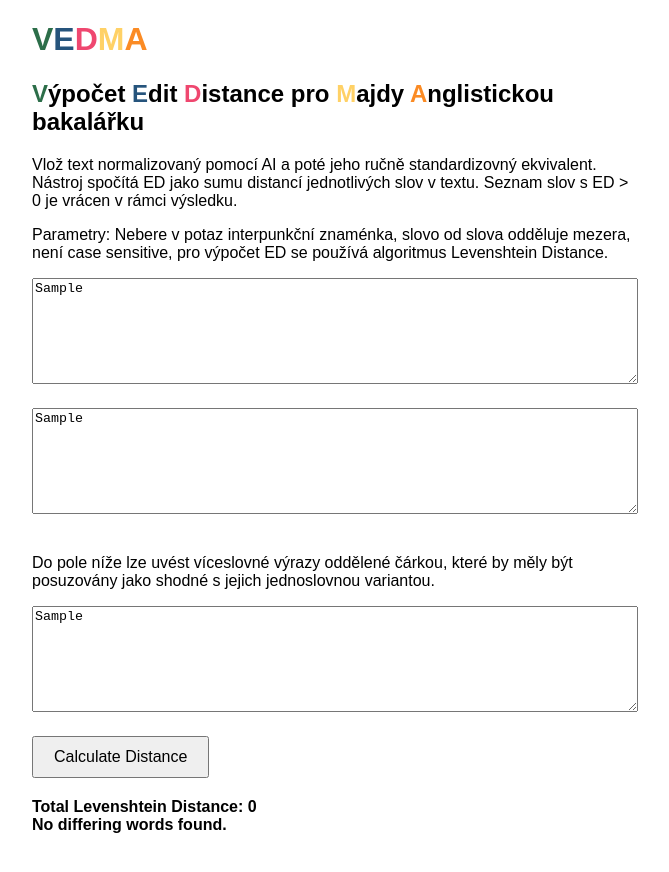
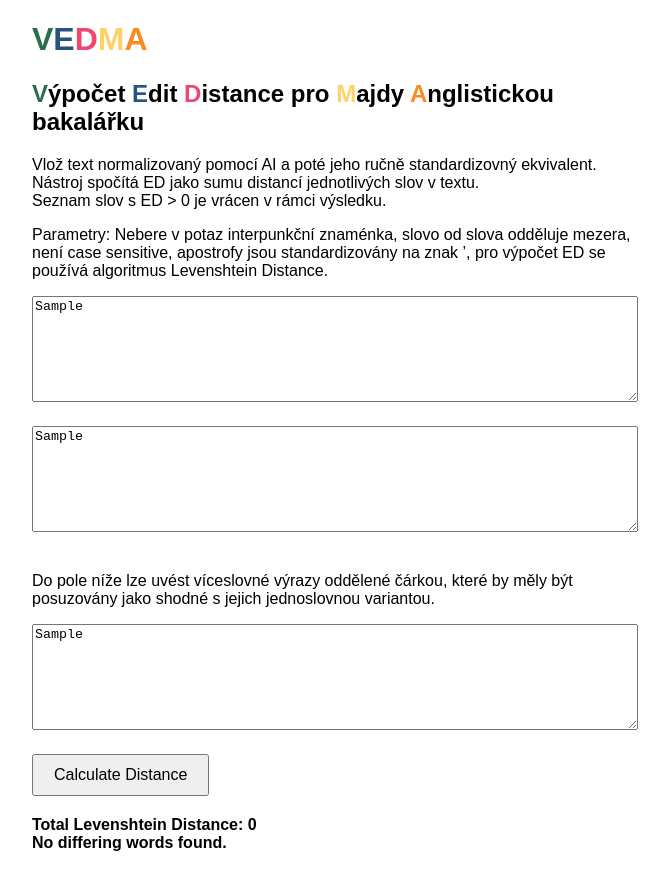
Before and after one commit to lukazko/vedma, a plain HTML site: page index.html in a window 1280 px wide. Both pictures are taken after typing "Sample", "Sample", "Sample" into the empty fields and a click on the button "Calculate Distance". Shown: the whole page, without its empty margins (308-977 px from the left). Drawn offline with nearby package versions, Linux system fonts and the light colour scheme.

Commit message:
standardized apostrophes

```diff
--- a/index.html
+++ b/index.html
@@ -10,8 +10,8 @@
     <div class="container">
         <h1><span class="green">V</span><span class="blue">E</span><span class="red">D</span><span class="yellow">M</span><span class="orange">A</span></h1>
         <h2><span class="green">V</span>ýpočet <span class="blue">E</span>dit <span class="red">D</span>istance pro <span class="yellow">M</span>ajdy <span class="orange">A</span>nglistickou bakalářku</h2>
-        <p>Vlož text normalizovaný pomocí AI a poté jeho ručně standardizovný ekvivalent. Nástroj spočítá ED jako sumu distancí jednotlivých slov v textu. Seznam slov s ED > 0 je vrácen v rámci výsledku.</p>
-        <p>Parametry: Nebere v potaz interpunkční znaménka, slovo od slova odděluje mezera, není case sensitive, pro výpočet ED se používá algoritmus Levenshtein Distance.</p>
+        <p>Vlož text normalizovaný pomocí AI a poté jeho ručně standardizovný ekvivalent. Nástroj spočítá ED jako sumu distancí jednotlivých slov v textu.<br>Seznam slov s ED > 0 je vrácen v rámci výsledku.</p>
+        <p>Parametry: Nebere v potaz interpunkční znaménka, slovo od slova odděluje mezera, není case sensitive, apostrofy jsou standardizovány na znak ’, pro výpočet ED se používá algoritmus Levenshtein Distance.</p>
         <textarea id="text1" placeholder="Enter AI standardized text..."></textarea>
         <textarea id="text2" placeholder="Enter human standardized text..."></textarea>
         <p>Do pole níže lze uvést víceslovné výrazy oddělené čárkou, které by měly být posuzovány jako shodné s jejich jednoslovnou variantou.</p>
--- a/script.js
+++ b/script.js
@@ -40,7 +40,7 @@ $(document).ready(function () {
      * @returns {string[]} An array of words from the cleaned text.
      */
     function cleanAndSplit(text) {
-        return text.replace(/[.,!?;:]/g, '').toLowerCase().split(/\s+/); // Remove punctuation, convert to lowercase, and split by whitespace.
+        return text.replace(/[.,!?;:]/g, '').replace('\'','’').toLowerCase().split(/\s+/); // Remove punctuation, standard apostrophes, convert to lowercase, and split by whitespace.
     }
 
     /**
```
